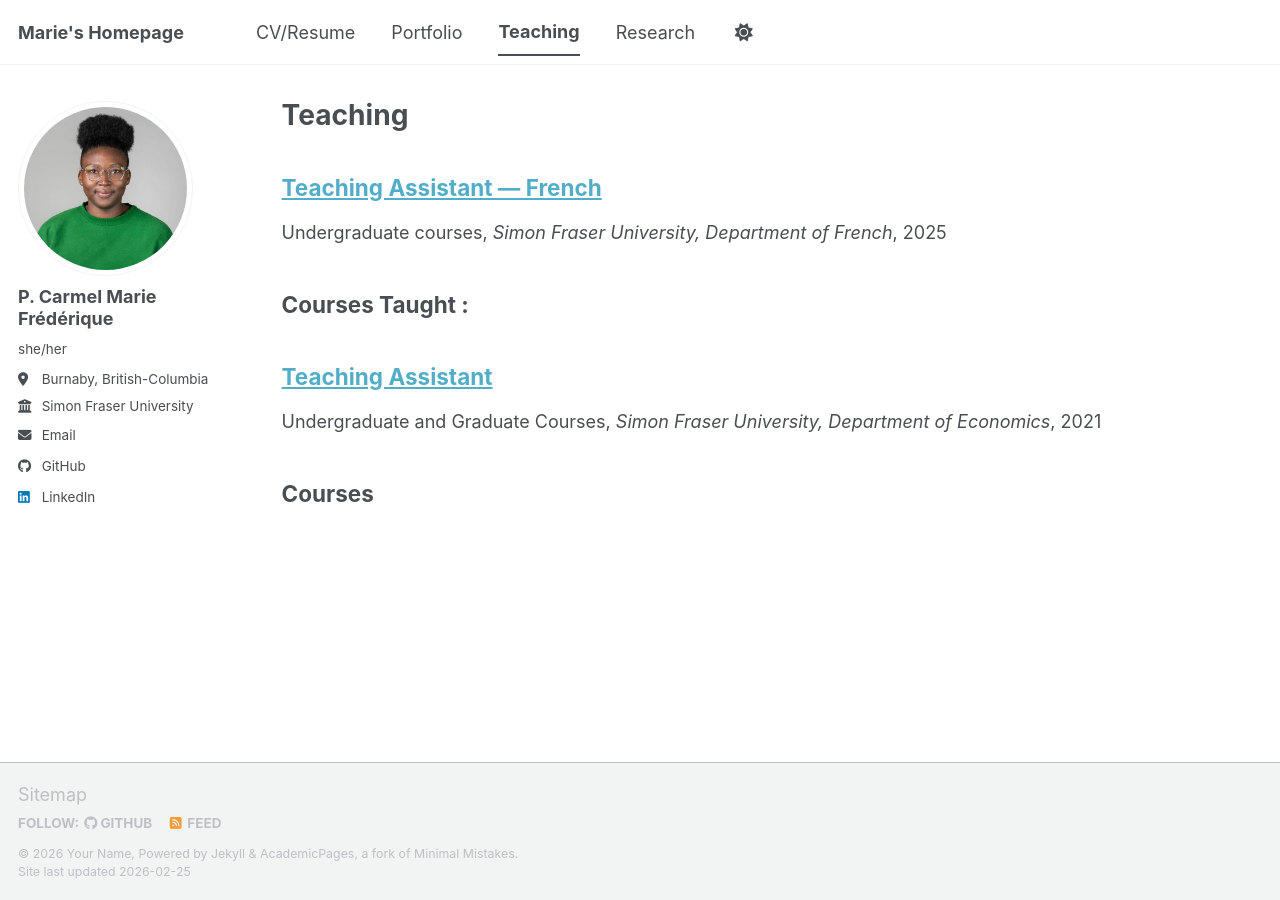
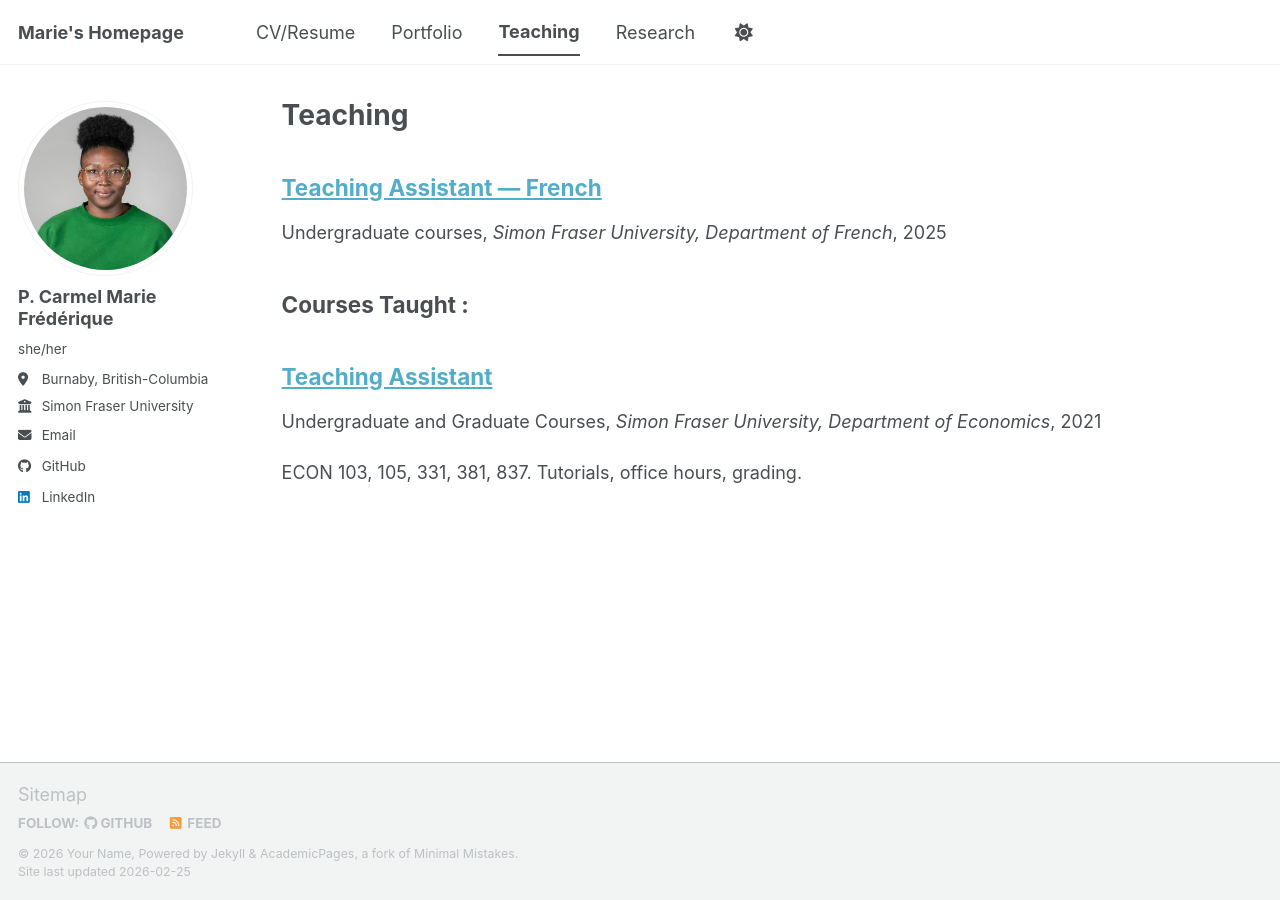
Before and after one commit to appgpk/appgpk.github.io, a Jekyll site: the page built from _pages/teaching.html, in a window 1280 px wide. Built offline with Jekyll 4.4.1, drawn with Linux system fonts in a browser that asks for light colours; a script bundle is joined from its source files by our own code; library files that are not in the unit come from our copies.

Commit message:
Update 2021-spring-teaching-1.md

```diff
--- a/_teaching/2021-spring-teaching-1.md
+++ b/_teaching/2021-spring-teaching-1.md
@@ -5,6 +5,7 @@ type: "Undergraduate and Graduate Courses"
 permalink: /teaching/2021-spring-teaching-1
 venue: "Simon Fraser University, Department of Economics"
 date: 2021-01-01
+excerpt: "ECON 103, 105, 331, 381, 837. Tutorials, office hours, grading."
 location: "Burnaby, Canada"
 ---
 
```
